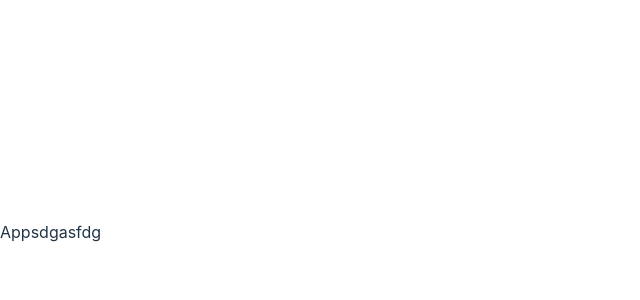
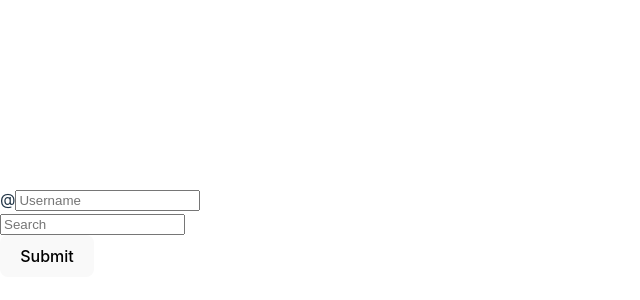
Before and after one commit to VikrantCisDev/ma-event, a React (Vite) app: page / in a window 1280 px wide. Shown: the part 168-468 px from the top of the page, without its empty margins (0-640 px from the left). Built offline with nearby package versions, Linux system fonts and the light colour scheme.

Commit message:
new comp created

```diff
--- a/src/App.jsx
+++ b/src/App.jsx
@@ -1,8 +1,18 @@
 import React from 'react'
+import HomePage from './pages/HomePage/HomePage'
+import { BrowserRouter, Route, Routes } from 'react-router-dom'
+import New from './pages/HomePage/New'
 
 const App = () => {
   return (
-    <div>Appsdgasfdg</div>
+    <div>
+      <BrowserRouter>
+        <Routes>
+          <Route path="/" element={<HomePage />}></Route>
+          <Route path="/new" element={<New />}></Route>
+      </Routes>
+    </BrowserRouter>
+    </div >
   )
 }
 
--- a/src/components/ui/Header.jsx
+++ b/src/components/ui/Header.jsx
@@ -1,9 +1,43 @@
 import React from 'react'
+import Navbar from 'react-bootstrap/Navbar';
+import Form from 'react-bootstrap/Form';
+import Button from 'react-bootstrap/Button';
+import InputGroup from 'react-bootstrap/InputGroup';
+import Row from 'react-bootstrap/Row';
+import Col from 'react-bootstrap/Col';
 
-const header = () => {
-  return (
-    <div>header</div>
-  )
+const Header = () => {
+    return (
+        <header>
+            <Navbar className="bg-body-tertiary justify-content-between">
+                <Form inline>
+                    <InputGroup>
+                        <InputGroup.Text id="basic-addon1">@</InputGroup.Text>
+                        <Form.Control
+                            placeholder="Username"
+                            aria-label="Username"
+                            aria-describedby="basic-addon1"
+                        />
+                    </InputGroup>
+                </Form>
+                <Form inline>
+                    <Row>
+                        <Col xs="auto">
+                            <Form.Control
+                                type="text"
+                                placeholder="Search"
+                                className=" mr-sm-2"
+                            />
+                        </Col>
+                        <Col xs="auto">
+                            <Button type="submit">Submit</Button>
+                        </Col>
+                    </Row>
+                </Form>
+            </Navbar>
+
+        </header>
+    )
 }
 
-export default header
+export default Header
--- a/src/pages/HomePage/HomePage.jsx
+++ b/src/pages/HomePage/HomePage.jsx
@@ -1,8 +1,12 @@
 import React from 'react'
+import Header from '../../components/ui/header'
 
 const HomePage = () => {
   return (
-    <div>HomePage</div>
+    <div>
+        <Header />
+
+    </div>
   )
 }
 
--- /dev/null
+++ b/src/pages/HomePage/New.jsx
@@ -0,0 +1,9 @@
+import React from 'react'
+
+const New = () => {
+  return (
+    <div>New</div>
+  )
+}
+
+export default New
```
